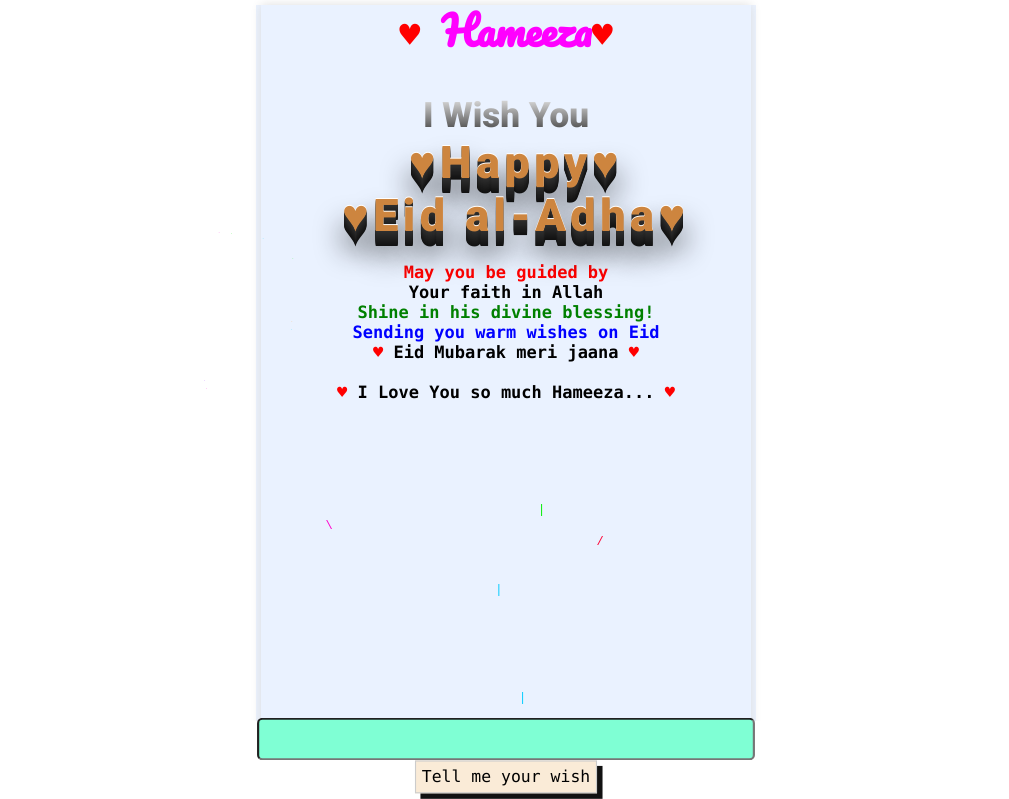
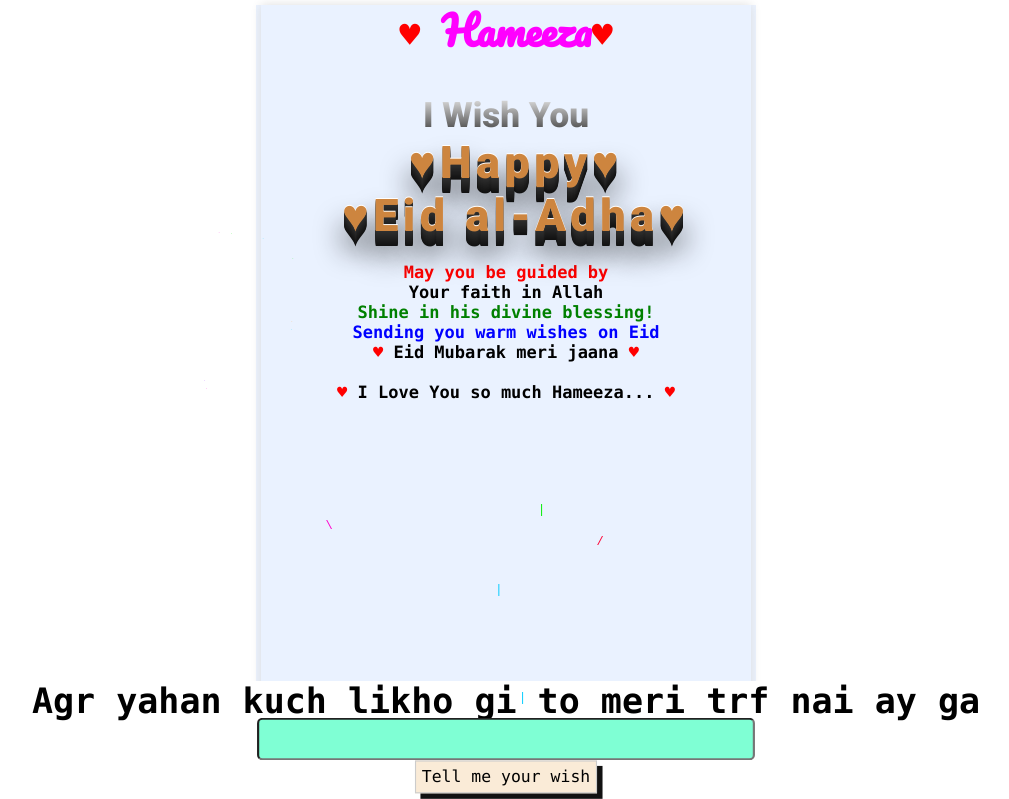
Before and after one commit to UsamaDvlpr/Eid-Mubarak, a plain HTML site: page index.html in a window 1280 px wide. Shown: the top 799 px of the page, without its empty margins (134-1143 px from the left). Drawn offline with Linux system fonts and the light colour scheme.

Commit message:
Second Commit

```diff
--- a/index.html
+++ b/index.html
@@ -219,6 +219,7 @@
             </div>
         </div>
         <div class="name">
+            <p>Agr yahan kuch likho gi to meri trf nai ay ga</p>
             <form method="get" onsubmit="nameFn()" class="wow pulse" data-wow-duration="4s" data-wow-iteration="1000">
                 <input type="text" name="name">
                 <button class="btn" type="submit">Tell me your wish</button>
```
